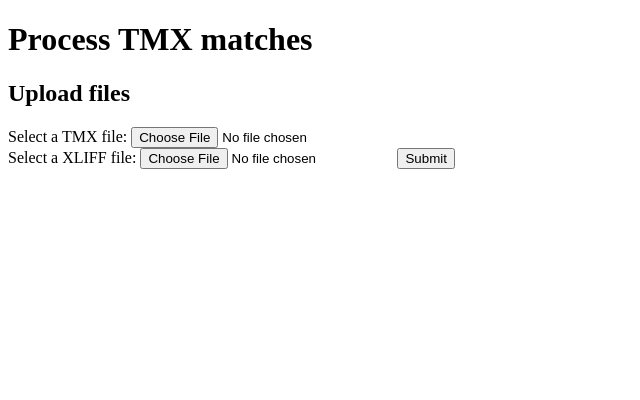
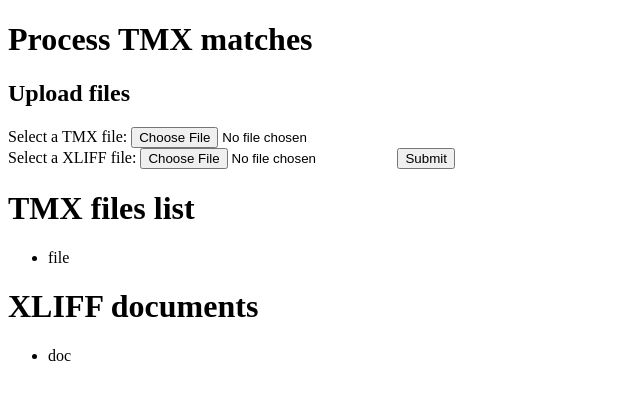
Before and after one commit to ArchiDevil/hat, a Python web app: template backend/app/templates/index.html in a window 1280 px wide. Shown: the top 400 px of the page, without its empty margins (0-640 px from the left). Run offline with Jinja, Linux system fonts and the light colour scheme; the template is opened without the code that fills it: most values are stand-ins (such as "Sample title", 1, 10 or a date in 2020).

Commit message:
Add TMX and XLIFF lists to the main page, closes #4, #5

```diff
--- /dev/null
+++ b/backend/app/__main__.py
@@ -0,0 +1,3 @@
+from app import create_app
+
+create_app("Development").run(debug=True)
--- a/backend/app/templates/index.html
+++ b/backend/app/templates/index.html
@@ -17,6 +17,23 @@
         <input id="xliff-file" name="xliff-file" type="file" accept=".xliff" />
         <button type="submit">Submit</button>
     </form>
+    <div>
+        <h1>TMX files list</h1>
+        <ul>
+            {% for file in tmx_files %}
+            <li>file</li>
+            {% endfor %}
+        </ul>
+    </div>
+
+    <div>
+        <h1>XLIFF documents</h1>
+        <ul>
+            {% for doc in xliff_docs %}
+            <li>doc</li>
+            {% endfor %}
+        </ul>
+    </div>
 </body>
 
 </html>
--- a/backend/asgi.py
+++ b/backend/asgi.py
@@ -1,3 +1,3 @@
-from app.app import create_app
+from app import create_app
 
 app = create_app()
```
Also changed, not shown: backend/app/__init__.py (renamed from backend/app/app.py, +11 -5 lines).
